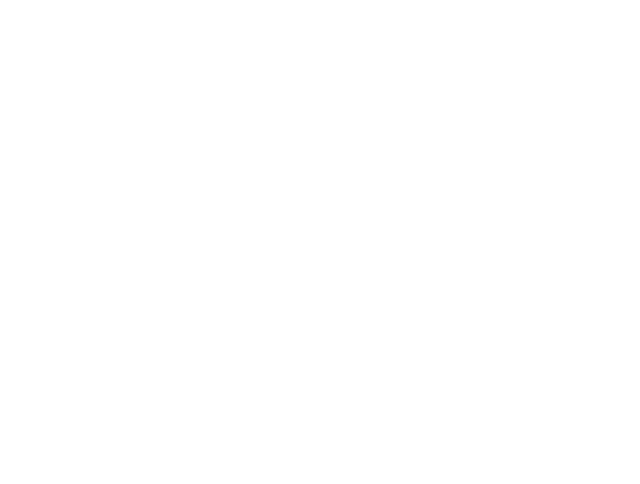
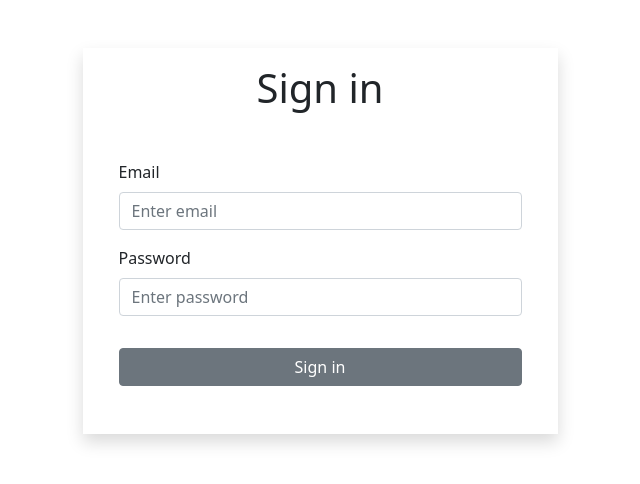
Before and after one commit to Aleh1s/coursework-frontend, a React (Create React App) app: page /sign-in in a window 1280 px wide. Shown: the top 484 px of the page, without its empty margins (320-960 px from the left). Built offline with nearby package versions, Linux system fonts and the light colour scheme.

Commit message:
created SignInPage

```diff
--- a/src/components/Router.jsx
+++ b/src/components/Router.jsx
@@ -2,6 +2,7 @@ import React from 'react';
 import {Route, Routes} from 'react-router-dom';
 import SignUpPage from "../pages/SignUpPage";
 import HomePage from "../pages/HomePage";
+import SignInPage from "../pages/SignInPage";
 
 const Router = ({isAuthenticated}) => {
     if (isAuthenticated) {
@@ -22,7 +23,7 @@ const Router = ({isAuthenticated}) => {
     return(
         <Routes>
             <Route path={'/'} element={<HomePage />}/>
-            <Route path={'/sign-in'}/>
+            <Route path={'/sign-in'} element={<SignInPage />}/>
             <Route exact path={'/sign-up'} element={<SignUpPage />}/>
             <Route path={'/items'}/>
             <Route path={'/houses'}/>
--- a/src/pages/SignInPage.jsx
+++ b/src/pages/SignInPage.jsx
@@ -1,9 +1,51 @@
-import React from 'react';
+import React, {useState} from 'react';
 import 'bootstrap/dist/css/bootstrap.min.css';
+import {Button, Col, Container, Form, Row} from "react-bootstrap";
 
 const SignInPage = () => {
+
+    const [signInData, setSignInData] = useState({
+        email: '',
+        password: ''
+    })
+
+    const signIn = () => {
+
+    }
+
     return (
-        <div></div>
+        <div>
+            <Container>
+                <Row>
+                    <Col className={'col-5 mx-auto my-5 shadow'}>
+                        <p align={'center'} className={'h1 mx-auto my-3'}>Sign in</p>
+                        <Form className={'p-4'} onSubmit={signIn}>
+                            <Row className="mb-3">
+                                <Form.Group as={Col} className={'col-12 mx-auto my-2'} controlId="formGridEmail">
+                                    <Form.Label>Email</Form.Label>
+                                    <Form.Control type="email" placeholder="Enter email" onChange={
+                                        event => setSignInData({...signInData, email: event.target.value})
+                                    }/>
+                                </Form.Group>
+
+                                <Form.Group as={Col} className={'col-12 mx-auto my-2'} controlId="formGridPassword">
+                                    <Form.Label>Password</Form.Label>
+                                    <Form.Control type="password" placeholder="Enter password" onChange={
+                                        event => setSignInData({...signInData, password: event.target.value})
+                                    }/>
+                                </Form.Group>
+                            </Row>
+
+                            <Row className={'my-4 mx-auto'}>
+                                <Button variant="secondary" type="submit">
+                                    Sign in
+                                </Button>
+                            </Row>
+                        </Form>
+                    </Col>
+                </Row>
+            </Container>
+        </div>
     );
 };
 
```
Also changed, not shown: src/components/NavBar.jsx (added, +11 -0 lines).
